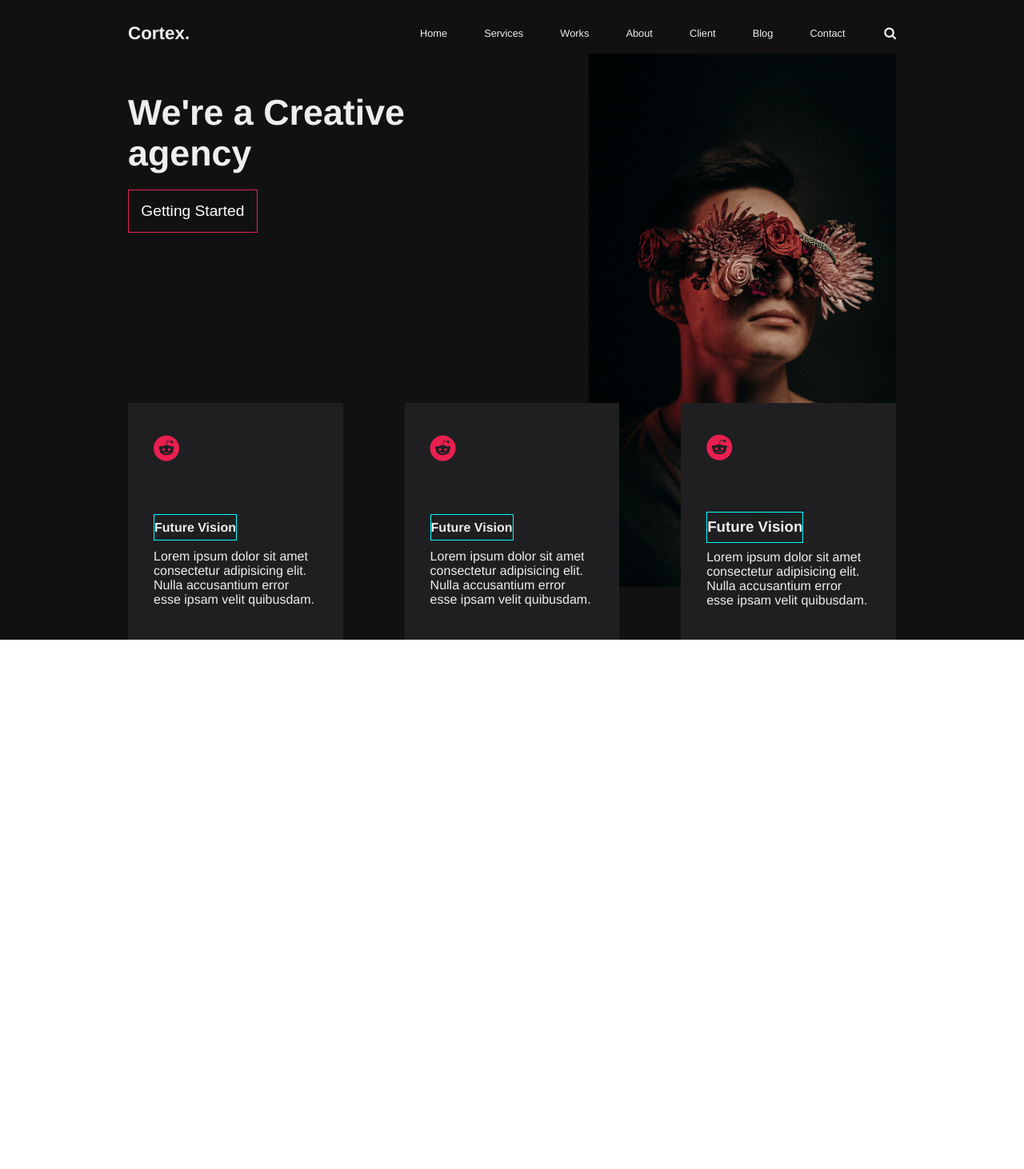
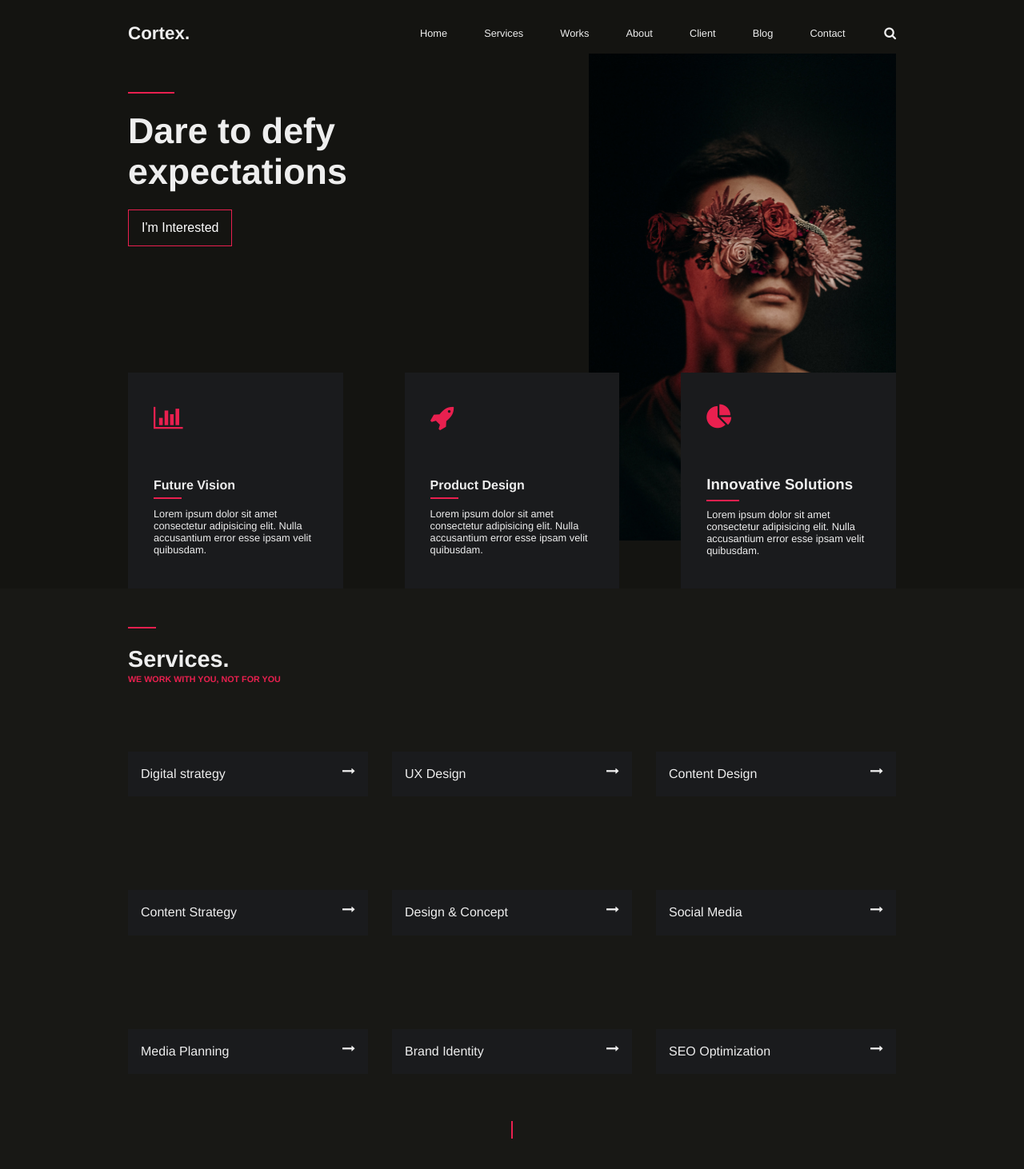
Before and after one commit to Kingmercy-Rayne/cortex, a Vue app: page / in a window 1280 px wide. Shown: the top 1462 px of the page at 80% size. Before the commit the page ends 800 px from the top, so only its background shows below. Built offline with nearby package versions, Linux system fonts and the light colour scheme.

Commit message:
create SERVICES page

```diff
--- a/src/App.vue
+++ b/src/App.vue
@@ -17,5 +17,7 @@ export default {};
 
 .page {
   width: 100%;
+  display: flex;
+  flex-direction: column;
 }
 </style>
--- a/src/assets/css/global.css
+++ b/src/assets/css/global.css
@@ -1,11 +1,12 @@
 @import url('https://fonts.googleapis.com/css?family=Montserrat&display=swap');
 :root {
-  --bg-color--primary: rgb(31, 31, 34);
-  --bg-color--alt: #111;
+  --bg-color--primary: rgb(24, 24, 21);
+  --bg-color--alt: rgb(20, 20, 17);
+  --bg-color--tri: rgb(26, 27, 29);
   --text-color--primary: #eee;
   --text-color--alt: #e9204f;
   --text-color--tri: #777;
-  --border-color: #e9204f;
+  --border-color--primary: #e9204f;
   --border-color--alt: #f2532b;
   --button-bg-color: transparent;
   --button-bg-color--alt: #191919;
@@ -37,11 +38,11 @@ img {
 button {
   cursor: pointer;
   background: none;
-  border: solid thin var(--border-color);
+  border: solid thin var(--border-color--primary);
   color: #fff;
   background: var(--button-background-color);
-  font-size: 1.2rem;
-  padding: 0.8em;
+  font-size: 1rem;
+  padding: 0.8em 1em;
   transition: all 0.2s ease-in-out;
 }
 button:hover {
--- /dev/null
+++ b/src/components/PaginationMark.vue
@@ -0,0 +1,17 @@
+<template>
+  <div class="pagination-mark"></div>
+</template>
+
+<script>
+export default {
+  name: 'PaginationMark',
+};
+</script>
+
+<style lang="stylus" scoped>
+.pagination-mark {
+  border: solid thin var(--border-color--primary);
+  height: 1.4em;
+  align-self: center;
+}
+</style>
--- a/src/components/VHome.vue
+++ b/src/components/VHome.vue
@@ -6,12 +6,12 @@
         <img src="../assets/img/noah-buscher-TEEVw8hzlQ8-unsplash.jpg" alt="hero image" />
       </div>
       <div class="foreward">
-        <h1>We're a Creative agency</h1>
-        <button class="button">Getting Started</button>
+        <h1>Dare to defy expectations</h1>
+        <button class="button">I'm Interested</button>
       </div>
       <ul>
         <li class="brand__card">
-          <i class="fas fa fa-2x fa-reddit"></i>
+          <i class="fas fa fa-2x fa-bar-chart"></i>
           <h4 class="brand__card__title">Future Vision</h4>
           <p class="brand__card__body">
             Lorem ipsum dolor sit amet consectetur adipisicing elit. Nulla accusantium error esse
@@ -19,16 +19,16 @@
           </p>
         </li>
         <li class="brand__card">
-          <i class="fas fa fa-2x fa-reddit"></i>
-          <h4 class="brand__card__title">Future Vision</h4>
+          <i class="fas fa fa-2x fa-rocket"></i>
+          <h4 class="brand__card__title">Product Design</h4>
           <p class="brand__card__body">
             Lorem ipsum dolor sit amet consectetur adipisicing elit. Nulla accusantium error esse
             ipsam velit quibusdam.
           </p>
         </li>
         <li class="brand__card">
-          <i class="fas fa fa-2x fa-reddit"></i>
-          <h3 class="brand__card__title">Future Vision</h3>
+          <i class="fas fa fa-2x fa-pie-chart"></i>
+          <h3 class="brand__card__title">Innovative Solutions</h3>
           <p class="brand__card__body">
             Lorem ipsum dolor sit amet consectetur adipisicing elit. Nulla accusantium error esse
             ipsam velit quibusdam.
@@ -51,8 +51,6 @@ export default {
 </script>
 <style lang="stylus" scoped>
 .v-home {
-  display: flex;
-  flex-direction: column;
   padding: 0 10em;
   padding-top: 1.5em;
   background: var(--bg-color--alt);
@@ -83,21 +81,31 @@ export default {
     position: absolute;
     display: flex;
     flex-direction: column;
-    justify-content: center;
+    justify-content: flex-start;
     align-items: center;
     width: 40%;
     top: 3.5em;
     z-index: var(--z-index-value);
 
     h1 {
+      position: relative;
+      padding: 0.5em 0;
       font-size: 2.8rem;
       line-break: 1;
       word-wrap: break-word;
       font-weight: bold;
+
+      &:before {
+        content: '';
+        position: absolute;
+        top: 0;
+        left: 0;
+        width: 15%;
+        border: solid thin var(--border-color--primary);
+      }
     }
 
     button {
-      margin-top: 1em;
       align-self: flex-start;
     }
   }
@@ -118,18 +126,31 @@ export default {
       align-items: flex-start;
       width: 28%;
       padding: 2.5em 2em;
-      background: var(--bg-color--primary);
+      background: var(--bg-color--tri);
 
       i {
-        padding-bottom: 2em;
+        padding-bottom: 1.5em;
         color: var(--text-color--alt);
       }
 
       .brand__card__title {
-        border: solid thin cyan;
+        position: relative;
         margin-bottom: 0.5em;
         font-weight: bold;
-        padding: 0.4em 0;
+        padding: 0.5em 0;
+
+        &:after {
+          content: '';
+          position: absolute;
+          left: 0;
+          bottom: 0;
+          border: solid thin var(--border-color--primary);
+          width: 2.2em;
+        }
+      }
+
+      .brand__card__body {
+        font-size: 0.8rem;
       }
     }
   }
--- /dev/null
+++ b/src/components/VServices.vue
@@ -0,0 +1,96 @@
+<template>
+  <section class="section v-services">
+    <div class="section__header">
+      <h1>Services.</h1>
+      <h6>WE WORK WITH YOU, NOT FOR YOU</h6>
+    </div>
+    <ul class="services__container">
+      <li class="service">
+        <span>Digital strategy</span><i class="fas fa fa-long-arrow-right"></i>
+      </li>
+      <li class="service"><span>UX Design</span><i class="fas fa fa-long-arrow-right"></i></li>
+      <li class="service"><span>Content Design</span><i class="fas fa fa-long-arrow-right"></i></li>
+      <li class="service">
+        <span>Content Strategy</span><i class="fas fa fa-long-arrow-right"></i>
+      </li>
+      <li class="service">
+        <span>Design & Concept</span><i class="fas fa fa-long-arrow-right"></i>
+      </li>
+      <li class="service"><span>Social Media</span><i class="fas fa fa-long-arrow-right"></i></li>
+      <li class="service"><span>Media Planning</span><i class="fas fa fa-long-arrow-right"></i></li>
+      <li class="service"><span>Brand Identity</span><i class="fas fa fa-long-arrow-right"></i></li>
+      <li class="service">
+        <span>SEO Optimization</span><i class="fas fa fa-long-arrow-right"></i>
+      </li>
+    </ul>
+    <pagination-mark />
+  </section>
+</template>
+
+<script>
+import PaginationMark from './PaginationMark.vue';
+
+export default {
+  name: 'VServices',
+  components: {
+    PaginationMark,
+  },
+};
+</script>
+
+<style lang="stylus" scoped>
+.v-services {
+  background: var(--bg-color--primary);
+  padding: 3em 10em;
+
+  .section__header {
+    position: relative;
+    display: flex;
+    flex-direction: column;
+    align-items: flex-start;
+    padding: 1.5em 0;
+
+    h1 {
+      position: relative;
+      font-size: 1.8rem;
+      font-weight: bold;
+    }
+
+    h6 {
+      padding: 0.2em 0;
+      color: var(--text-color--alt);
+      text-transform: uppercase;
+    }
+
+    &:before {
+      content: '';
+      position: absolute;
+      left: 0;
+      top: 0;
+      border: solid thin var(--border-color--primary);
+      width: 2.2em;
+    }
+  }
+
+  .services__container {
+    width: 100%;
+    flex-grow: 1;
+    display: flex;
+    flex-wrap: wrap;
+    justify-content: space-between;
+    align-items: center;
+
+    .service {
+      display: flex;
+      justify-content: space-between;
+      min-width: 300px;
+      padding: 1em 1em;
+      background: var(--bg-color--tri);
+
+      span {
+        padding: 0.2em 0;
+      }
+    }
+  }
+}
+</style>
--- a/src/views/Home.vue
+++ b/src/views/Home.vue
@@ -1,22 +1,27 @@
 <template>
   <div class="page home">
     <v-home />
+    <v-services />
   </div>
 </template>
 
 <script>
 import VHome from '../components/VHome.vue';
+import VServices from '../components/VServices.vue';
 
 export default {
   components: {
     VHome,
+    VServices,
   },
 };
 </script>
 <style lang="stylus" scoped>
 .section {
   position: relative;
-  min-height: 100vh;
+  min-height: 92vh;
   width: 100%;
+  display: flex;
+  flex-direction: column;
 }
 </style>
```
